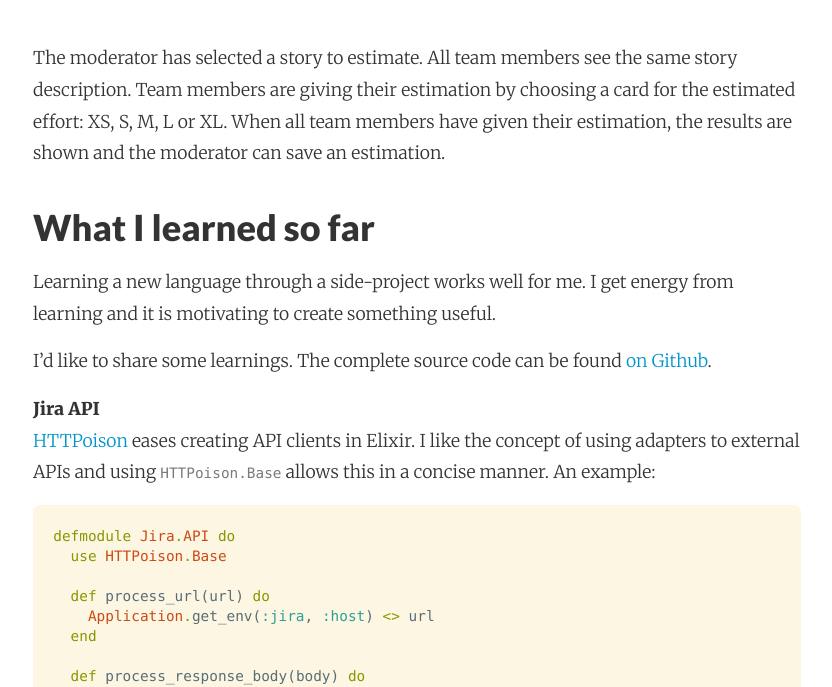
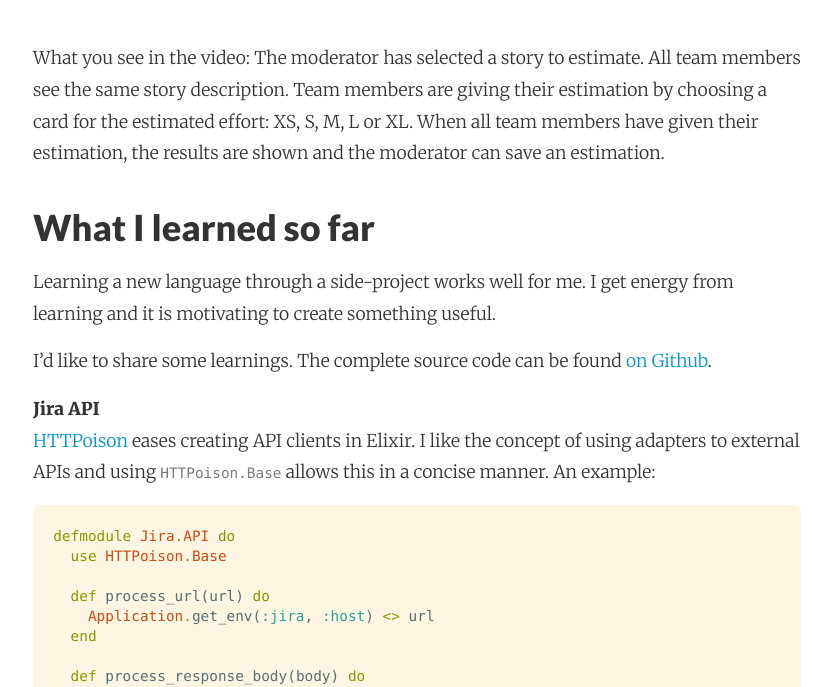
Before and after one commit to adri/adri.github.io, a Jekyll site: the page built from _posts/2017-07-05-learning-elixir-first-side-project.md, in a window 1280 px wide and 900 px high, scrolled down 3004 px, cut to the strip 213-900 px from the top of the window. Shown: the whole strip, without its empty margins (223-1055 px from the left). Built offline with Jekyll 4.4.1, drawn with Linux system fonts in a browser that asks for light colours; nearby versions of some CDN libraries; comment, search, counter and statistics services are not loaded.

Commit message:
Autocommit from wiki

```diff
--- a/_posts/2017-07-05-learning-elixir-first-side-project.md
+++ b/_posts/2017-07-05-learning-elixir-first-side-project.md
@@ -45,7 +45,7 @@
 <div class="video-container"><iframe width="560" height="315" src="https://www.youtube.com/embed/uEaGnlmUaWE" frameborder="0" allowfullscreen></iframe></div>
 <br />
 
-The moderator has selected a story to estimate. All team members see the same story description. Team members are giving their estimation by choosing a card for the estimated effort: XS, S, M, L or XL. When all team members have given their estimation, the results are shown and the moderator can save an estimation.
+What you see in the video: The moderator has selected a story to estimate. All team members see the same story description. Team members are giving their estimation by choosing a card for the estimated effort: XS, S, M, L or XL. When all team members have given their estimation, the results are shown and the moderator can save an estimation.
 
 ### What I learned so far
 Learning a new language through a side-project works well for me. I get energy from learning and it is motivating to create something useful.
```
